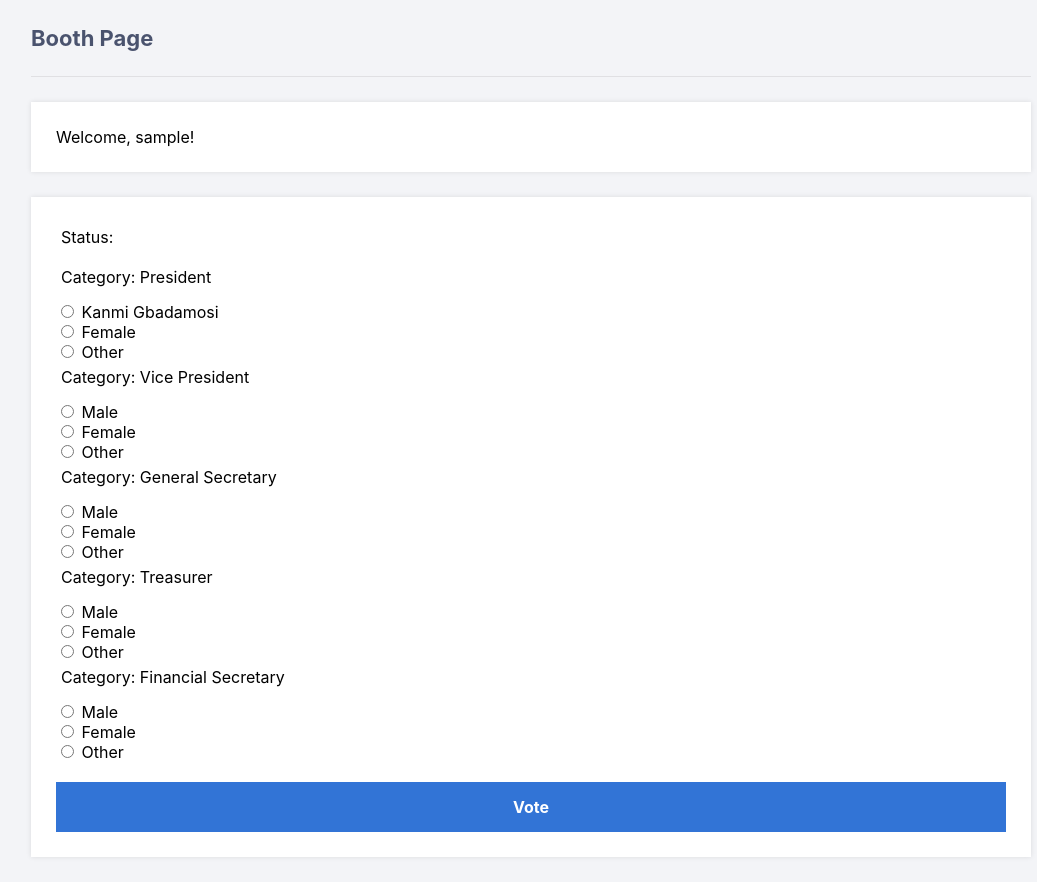
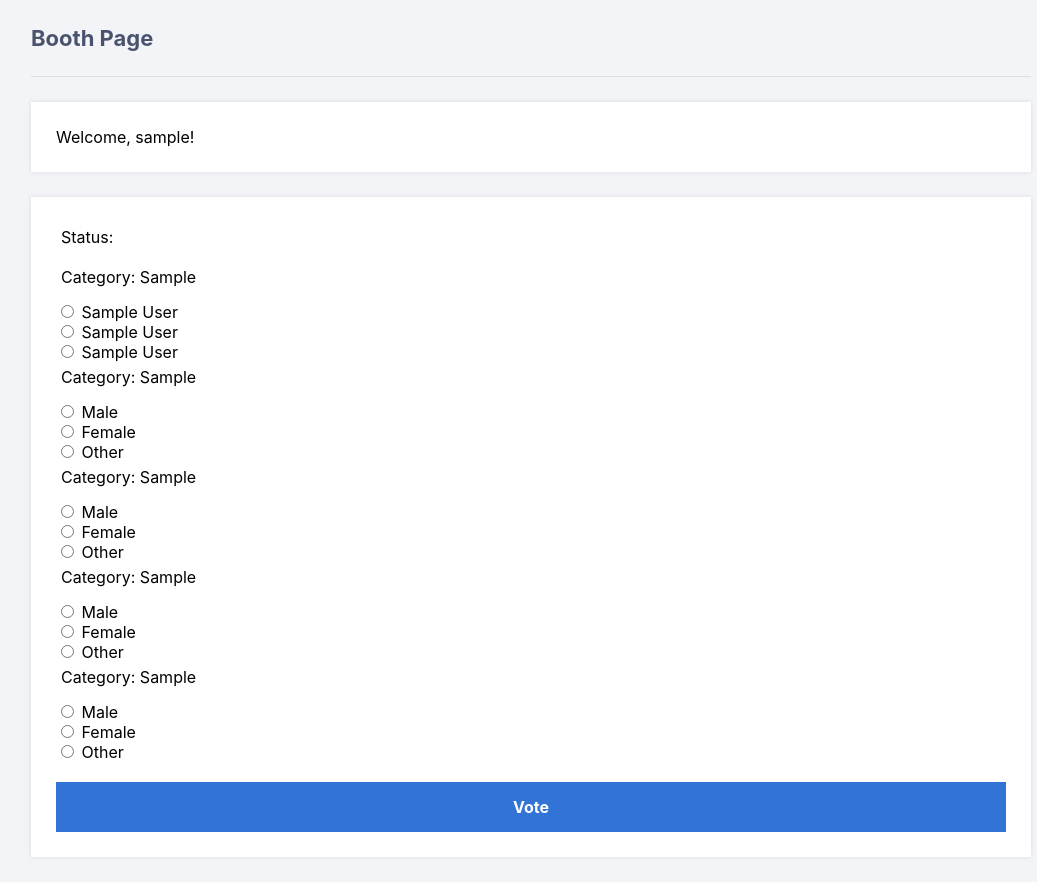
Before and after one commit to Xloanx/votesys, a Python web app: template templates/booth.html in a window 1280 px wide. Shown: the part 60-942 px from the top of the page, without its empty margins (109-1146 px from the left). Run offline with Jinja, Linux system fonts and the light colour scheme; the template is opened without the code that fills it: most values are stand-ins (such as "Sample title", 1, 10 or a date in 2020).

Commit message:
position groupings implemented at booth

```diff
--- a/templates/booth.html
+++ b/templates/booth.html
@@ -8,33 +8,33 @@
 <div class="booth">
     <p>Status: </p>
     <form action="{{ url_for('booth') }}" method="post">
-                <div>
-                    <p>Category: President</p>
-                    <input type="radio" id="male" name="pres" value="male"> <label for="male">Kanmi Gbadamosi</label><br>
-                    <input type="radio" id="female" name="pres" value="female"> <label for="female">Female</label><br>
-                    <input type="radio" id="other" name="pres" value="other"> <label for="other">Other</label>
-                </div>
+        <div>
+            <p>Category: {{position_group[0]}}</p>
+            <input type="radio" id="male" name={{position_group[0]}} value="male"> <label for="male">{{full_name[0]}}</label><br>
+            <input type="radio" id="female" name="pres" value="female"> <label for="female">{{full_name[1]}}</label><br>
+            <input type="radio" id="other" name="pres" value="other"> <label for="other">{{full_name[2]}}</label>
+        </div>
 
         <div>
-            <p>Category: Vice President</p>
+            <p>Category: {{position_group[1]}}</p>
             <input type="radio" id="male" name="vp" value="male"> <label for="male">Male</label><br>
             <input type="radio" id="female" name="vp" value="female"> <label for="female">Female</label><br>
             <input type="radio" id="other" name="vp" value="other"> <label for="other">Other</label>
         </div>
         <div>
-            <p>Category: General Secretary</p>
+            <p>Category: {{position_group[2]}}</p>
             <input type="radio" id="male" name="gs" value="male"> <label for="male">Male</label><br>
             <input type="radio" id="female" name="gs" value="female"> <label for="female">Female</label><br>
             <input type="radio" id="other" name="gs" value="other"> <label for="other">Other</label>
         </div>
         <div>
-            <p>Category: Treasurer</p>
+            <p>Category: {{position_group[3]}}</p>
             <input type="radio" id="male" name="tr" value="male"> <label for="male">Male</label><br>
             <input type="radio" id="female" name="tr" value="female"> <label for="female">Female</label><br>
             <input type="radio" id="other" name="tr" value="other"> <label for="other">Other</label>
         </div>
         <div>
-            <p>Category: Financial Secretary</p>
+            <p>Category: {{position_group[4]}}</p>
             <input type="radio" id="male" name="fs" value="male"> <label for="male">Male</label><br>
             <input type="radio" id="female" name="fs" value="female"> <label for="female">Female</label><br>
             <input type="radio" id="other" name="fs" value="other"> <label for="other">Other</label>
```
